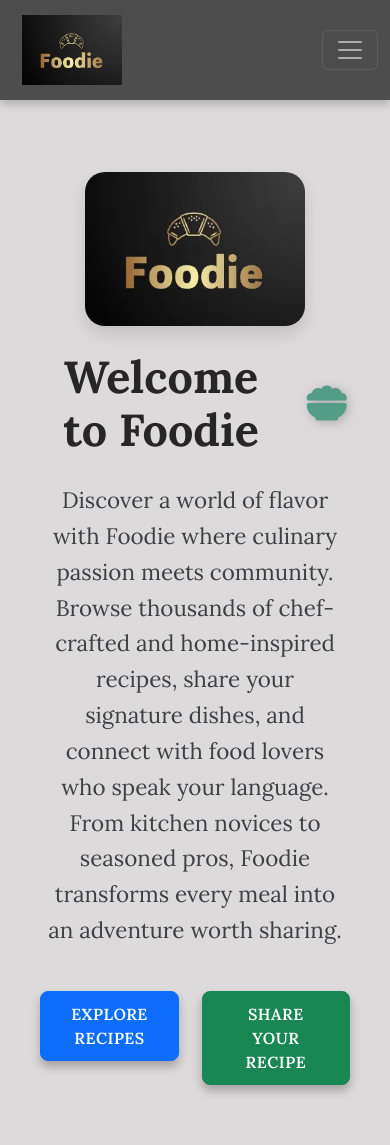
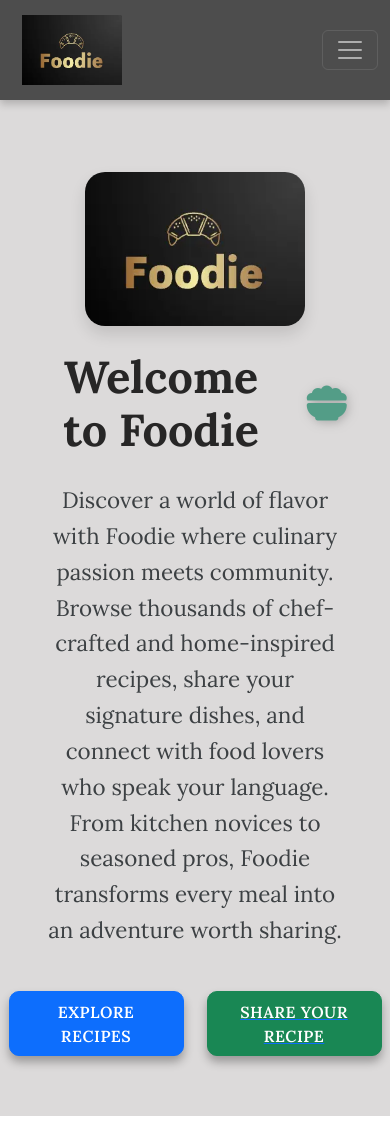
Before and after one commit to Mustafa-Vienna/foodie, a React (Create React App) app: page / in a window 390 px wide. After the commit the page ends 1116 px from the top, so only its background shows below. Built offline with nearby package versions, Linux system fonts and the light colour scheme; no server answers.

Commit message:
Ensure consistent button sizes and responsiveness on homepage

```diff
--- a/src/styles/HomePage.module.css
+++ b/src/styles/HomePage.module.css
@@ -91,3 +91,21 @@
   align-items: center;
   justify-content: center;
 }
+
+.buttonContainer a button {
+  padding: 8px 24px;
+  font-weight: 600;
+  border-radius: 10px;
+  transition: all 0.4s ease;
+  box-shadow: 0 6px 10px rgba(0, 0, 0, 0.3);
+  text-transform: uppercase;
+  letter-spacing: 0.5px;
+  min-width: 175px;
+  max-width: 175px;
+  height: 65px;
+  font-size: 16px;
+  display: flex;
+  align-items: center;
+  justify-content: center;
+  text-align: center;
+}
```
